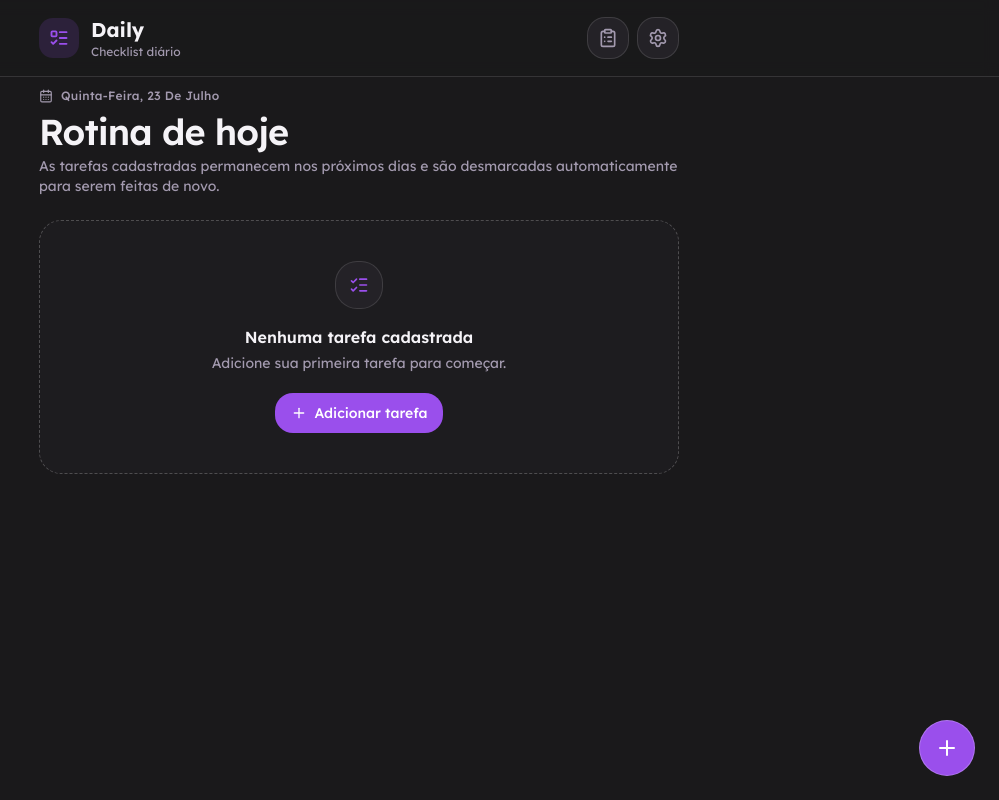
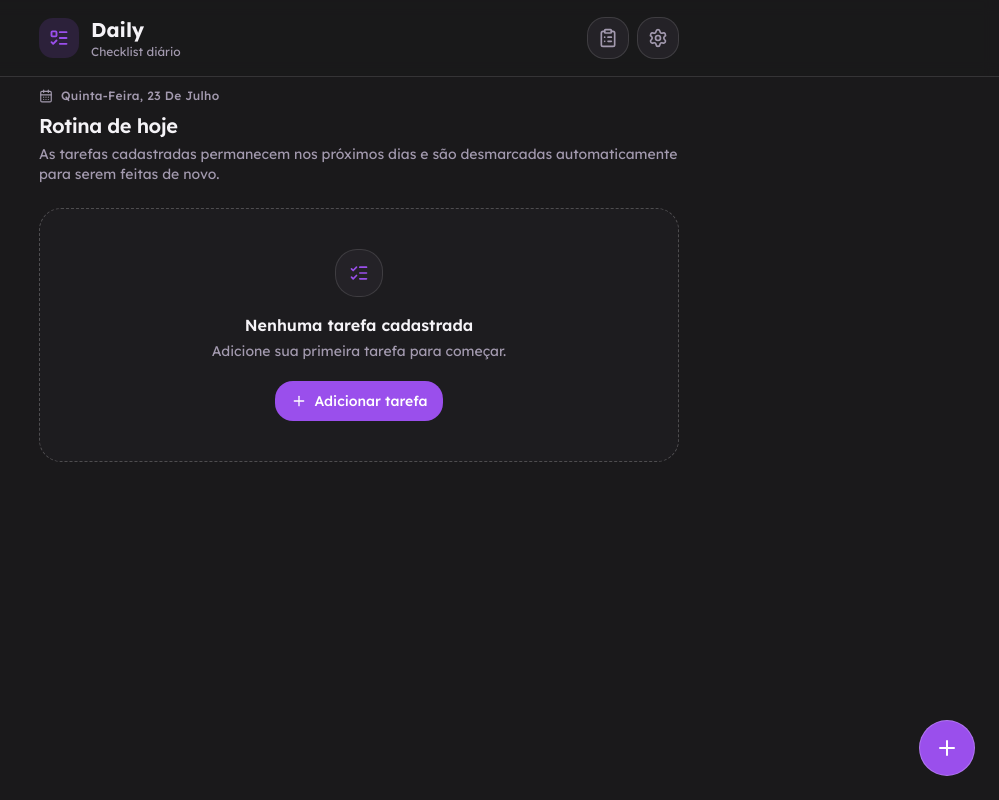
Before and after one commit to glhrmoura/daily, a React (Vite) app: page / in a window 1280 px wide. Shown: the whole page, without its empty margins (281-1280 px from the left). Built offline with nearby package versions, Linux system fonts and the light colour scheme.

Commit message:
style: soften home and report page titles

```diff
--- a/src/components/report/index.tsx
+++ b/src/components/report/index.tsx
@@ -16,7 +16,7 @@ export function ReportPage({ missed, hydrated, onRemoveItem, onRemoveDay }: Prop
   return (
     <div className="container mx-auto max-w-2xl space-y-6 p-4 pt-[calc(5.5rem+env(safe-area-inset-top,0px))] pb-24">
       <header>
-        <h2 className="text-3xl font-semibold tracking-tight sm:text-4xl">{t('report.title')}</h2>
+        <h2 className="text-xl font-semibold tracking-tight">{t('report.title')}</h2>
         <p className="mt-1 text-sm text-muted-foreground">{t('report.description')}</p>
       </header>
 
--- a/src/routes/index.tsx
+++ b/src/routes/index.tsx
@@ -72,7 +72,7 @@ function Index() {
             <CalendarDays className="h-3.5 w-3.5" />
             <span className="capitalize">{today}</span>
           </div>
-          <h2 className="mt-2 text-3xl font-semibold tracking-tight sm:text-4xl">
+          <h2 className="mt-2 text-xl font-semibold tracking-tight">
             {t('home.title')}
           </h2>
           <p className="mt-1 text-sm text-muted-foreground">{t('home.description')}</p>
```
